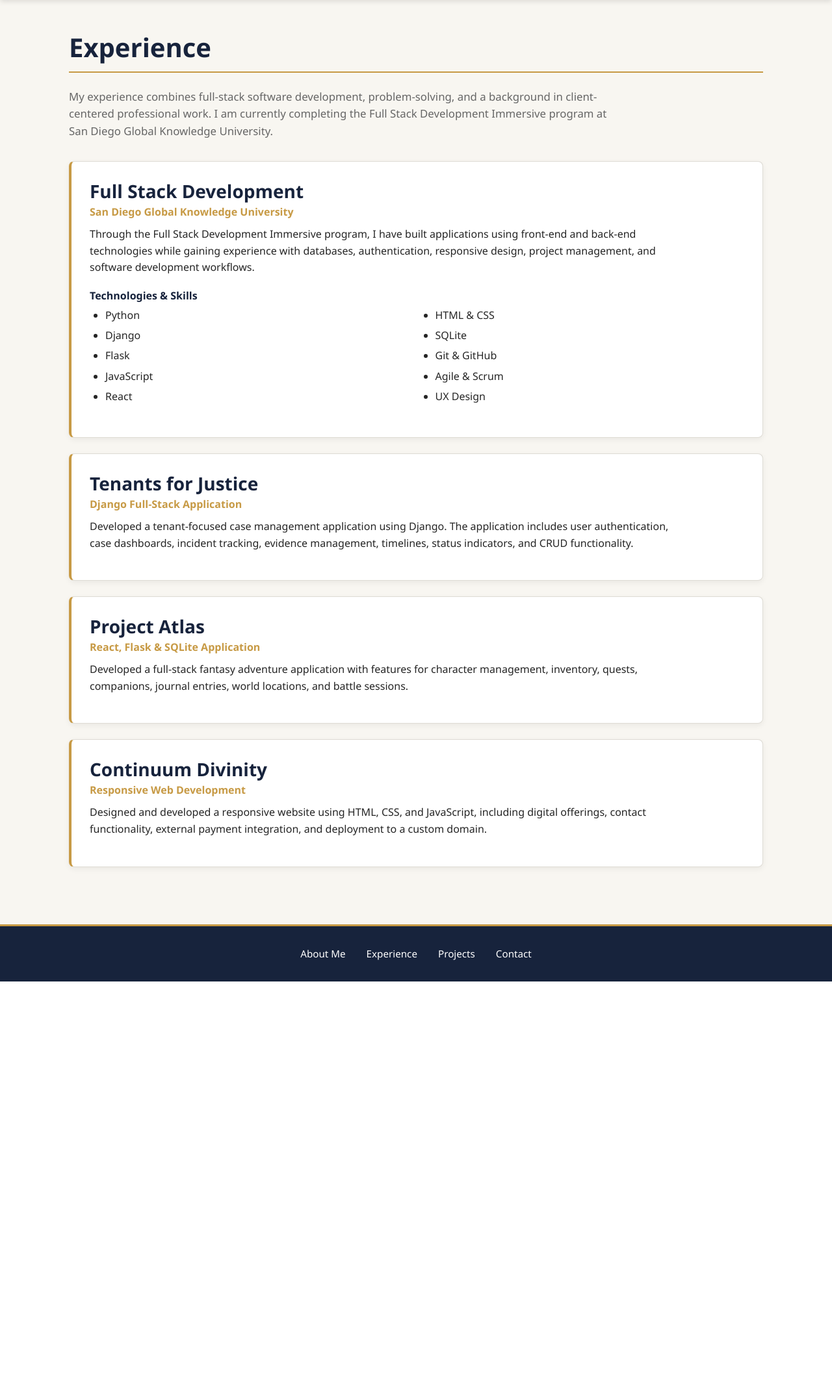
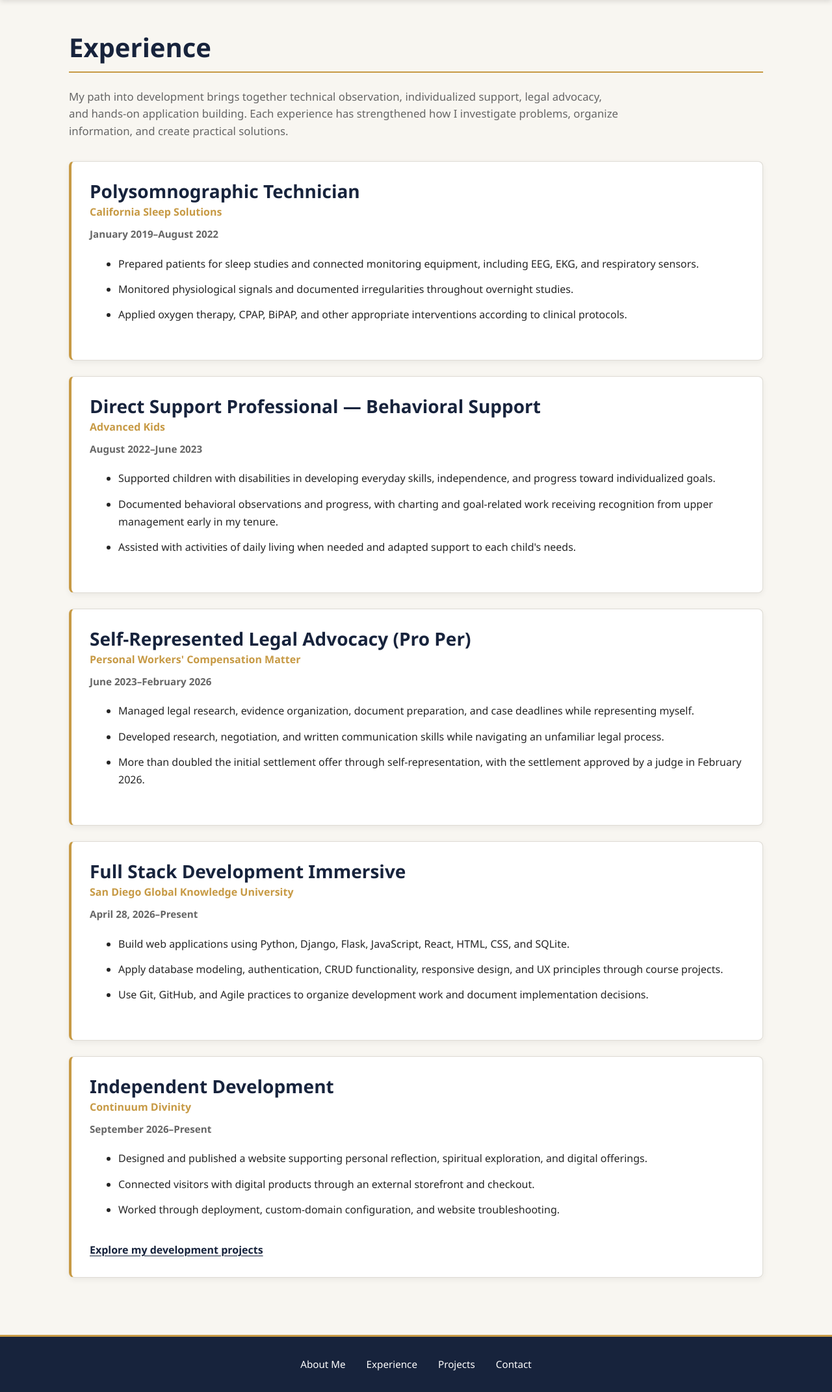
Before and after one commit to Sheamelissa89/117Project, a Django app: page /experience/ in a window 1280 px wide. Shown: the part 85-2228 px from the top of the page at 65% size. Before the commit the page ends 1596 px from the top, so only its background shows below. Run offline with Django 5.2, Linux system fonts and the light colour scheme.

Commit message:
Final Report completed changes

```diff
--- a/static/css/section.css
+++ b/static/css/section.css
@@ -261,29 +261,125 @@ form select:focus {
 }
 
 
-/* ---------- About Page ---------- */
+/* ---------- About Me ---------- */
 
-main section p {
-    max-width: 900px;
-}
-.contact-form .form-actions {
-    display: flex;
-    align-items: center;
-    gap: 24px;
+.about-section {
+    max-width: 950px;
 }
 
-.contact-form a.cancel-button {
-    display: inline-block;
-    padding: 14px 22px;
-    background-color: #192640;
-    color: #fff;
-    border: 1px solid #192640;
+.about-section .about-eyebrow {
+    margin-bottom: 0.75rem;
+    color: var(--navy);
+    font-size: 0.95rem;
+    font-weight: 700;
+    letter-spacing: 0.04em;
+}
+
+.about-section > h1 {
+    max-width: 900px;
+    margin-top: 0;
+    font-size: clamp(2rem, 4vw, 3rem);
+    line-height: 1.2;
+}
+
+.about-section .about-lead {
+    max-width: 850px;
+    margin-bottom: 1.5rem;
+    font-size: clamp(1.1rem, 2vw, 1.3rem);
+    line-height: 1.7;
+}
+
+.about-section > p {
+    max-width: 850px;
+    margin-bottom: 1.25rem;
+    line-height: 1.8;
+}
+
+.about-section > h2 {
+    margin-top: 2.5rem;
+    margin-bottom: 1rem;
+    color: var(--navy);
+    font-size: clamp(1.35rem, 2.5vw, 1.75rem);
+    line-height: 1.35;
+}
+
+.about-actions {
+    display: flex;
+    flex-wrap: wrap;
+    gap: 1rem;
+    margin: 1.75rem 0 2.5rem;
+}
+
+.about-button {
+    display: inline-flex;
+    align-items: center;
+    justify-content: center;
+    padding: 0.85rem 1.4rem;
+    background-color: var(--navy);
+    color: var(--white);
+    border: 2px solid var(--navy);
     border-radius: 6px;
     text-decoration: none;
-    font: inherit;
+    font-weight: 600;
+    line-height: 1.4;
+    text-align: center;
+}
+
+.about-button:visited {
+    color: var(--white);
+}
+
+.about-button-secondary,
+.about-button-secondary:visited {
+    background-color: transparent;
+    color: var(--navy);
+}
+
+.about-button:hover {
+    background-color: var(--cream);
+    color: var(--navy);
+}
+
+.about-button-secondary:hover {
+    background-color: var(--navy);
+    color: var(--white);
+}
+
+.about-button:focus-visible {
+    outline: 3px solid var(--gold);
+    outline-offset: 4px;
+}
+
+@media (max-width: 600px) {
+    .about-actions {
+        flex-direction: column;
+        align-items: stretch;
+    }
+}
+/* Experience details */
+
+.experience-section .experience-card ul {
+    columns: 1;
+    padding-left: 1.25rem;
+}
+
+.experience-card li {
+    margin-bottom: 0.75rem;
+    line-height: 1.7;
+}
+
+.experience-card .experience-date {
+    margin: 0.5rem 0 1.25rem;
+    color: var(--text-muted);
+    font-size: 0.95rem;
     font-weight: 600;
 }
 
-.contact-form a.cancel-button:hover {
-    background-color: #263c63;
+.experience-card > a {
+    display: inline-block;
+    margin-top: 0.5rem;
+    color: var(--navy);
+    font-weight: 600;
+    text-decoration: underline;
+    text-underline-offset: 3px;
 }
--- a/templates/base.html
+++ b/templates/base.html
@@ -11,7 +11,7 @@
     <link rel="stylesheet" href="{% static 'css/footer.css' %}">
     <link rel="stylesheet" href="{% static 'css/header.css' %}">
     <link rel="stylesheet" href="{% static 'css/responsive.css' %}">
-    <link rel="stylesheet" href="{% static 'css/section.css' %}?v=2">
+    <link rel="stylesheet" href="{% static 'css/section.css' %}?v=3">
 
     <title>{% block title %}{% endblock title %}</title>
 </head>
--- a/templates/pages/experience.html
+++ b/templates/pages/experience.html
@@ -1,6 +1,6 @@
-{% extends "base.html" %}
+{% extends 'base.html' %}
 
-{% block title %}Experience{% endblock title %}
+{% block title %}Experience | Shea Mullin{% endblock title %}
 
 {% block content %}
 
@@ -8,72 +8,120 @@
     <h1>Experience</h1>
 
     <p>
-        My experience combines full-stack software development,
-        problem-solving, and a background in client-centered professional work.
-        I am currently completing the Full Stack Development Immersive program
-        at San Diego Global Knowledge University.
+        My path into development brings together technical observation,
+        individualized support, legal advocacy, and hands-on application
+        building. Each experience has strengthened how I investigate
+        problems, organize information, and create practical solutions.
     </p>
 
-    <div class="experience-card">
-        <h2>Full Stack Development</h2>
+    <article class="experience-card">
+        <h2>Polysomnographic Technician</h2>
+        <h3>California Sleep Solutions</h3>
+        <p class="experience-date">January 2019–August 2022</p>
+
+        <ul>
+            <li>
+                Prepared patients for sleep studies and connected monitoring
+                equipment, including EEG, EKG, and respiratory sensors.
+            </li>
+            <li>
+                Monitored physiological signals and documented irregularities
+                throughout overnight studies.
+            </li>
+            <li>
+                Applied oxygen therapy, CPAP, BiPAP, and other appropriate
+                interventions according to clinical protocols.
+            </li>
+        </ul>
+    </article>
+
+    <article class="experience-card">
+        <h2>Direct Support Professional — Behavioral Support</h2>
+        <h3>Advanced Kids</h3>
+        <p class="experience-date">August 2022–June 2023</p>
+
+        <ul>
+            <li>
+                Supported children with disabilities in developing everyday
+                skills, independence, and progress toward individualized goals.
+            </li>
+            <li>
+                Documented behavioral observations and progress, with charting
+                and goal-related work receiving recognition from upper
+                management early in my tenure.
+            </li>
+            <li>
+                Assisted with activities of daily living when needed and
+                adapted support to each child's needs.
+            </li>
+        </ul>
+    </article>
+
+    <article class="experience-card">
+        <h2>Self-Represented Legal Advocacy (Pro Per)</h2>
+        <h3>Personal Workers' Compensation Matter</h3>
+        <p class="experience-date">June 2023–February 2026</p>
+
+        <ul>
+            <li>
+                Managed legal research, evidence organization, document
+                preparation, and case deadlines while representing myself.
+            </li>
+            <li>
+                Developed research, negotiation, and written communication
+                skills while navigating an unfamiliar legal process.
+            </li>
+            <li>
+                More than doubled the initial settlement offer through
+                self-representation, with the settlement approved by a
+                judge in February 2026.
+            </li>
+        </ul>
+    </article>
+
+    <article class="experience-card">
+        <h2>Full Stack Development Immersive</h2>
         <h3>San Diego Global Knowledge University</h3>
+        <p class="experience-date">April 28, 2026–Present</p>
 
-        <p>
-            Through the Full Stack Development Immersive program, I have built
-            applications using front-end and back-end technologies while gaining
-            experience with databases, authentication, responsive design,
-            project management, and software development workflows.
-        </p>
+        <ul>
+            <li>
+                Build web applications using Python, Django, Flask,
+                JavaScript, React, HTML, CSS, and SQLite.
+            </li>
+            <li>
+                Apply database modeling, authentication, CRUD functionality,
+                responsive design, and UX principles through course projects.
+            </li>
+            <li>
+                Use Git, GitHub, and Agile practices to organize development
+                work and document implementation decisions.
+            </li>
+        </ul>
+    </article>
 
-        <h4>Technologies & Skills</h4>
+    <article class="experience-card">
+        <h2>Independent Development</h2>
+        <h3>Continuum Divinity</h3>
+        <p class="experience-date">September 2026–Present</p>
+
         <ul>
-            <li>Python</li>
-            <li>Django</li>
-            <li>Flask</li>
-            <li>JavaScript</li>
-            <li>React</li>
-            <li>HTML & CSS</li>
-            <li>SQLite</li>
-            <li>Git & GitHub</li>
-            <li>Agile & Scrum</li>
-            <li>UX Design</li>
+            <li>
+                Designed and published a website supporting personal
+                reflection, spiritual exploration, and digital offerings.
+            </li>
+            <li>
+                Connected visitors with digital products through an external
+                storefront and checkout.
+            </li>
+            <li>
+                Worked through deployment, custom-domain configuration,
+                and website troubleshooting.
+            </li>
         </ul>
-    </div>
 
-    <div class="experience-card">
-        <h2>Tenants for Justice</h2>
-        <h3>Django Full-Stack Application</h3>
-
-        <p>
-            Developed a tenant-focused case management application using Django.
-            The application includes user authentication, case dashboards,
-            incident tracking, evidence management, timelines, status indicators,
-            and CRUD functionality.
-        </p>
-    </div>
-
-    <div class="experience-card">
-        <h2>Project Atlas</h2>
-        <h3>React, Flask & SQLite Application</h3>
-
-        <p>
-            Developed a full-stack fantasy adventure application with features
-            for character management, inventory, quests, companions, journal
-            entries, world locations, and battle sessions.
-        </p>
-    </div>
-
-    <div class="experience-card">
-        <h2>Continuum Divinity</h2>
-        <h3>Responsive Web Development</h3>
-
-        <p>
-            Designed and developed a responsive website using HTML, CSS, and
-            JavaScript, including digital offerings, contact functionality,
-            external payment integration, and deployment to a custom domain.
-        </p>
-    </div>
-
+        <a href="{% url 'projects' %}">Explore my development projects</a>
+    </article>
 </section>
 
 {% endblock content %}
```
Also changed, not shown: templates/pages/about_me.html (+59 -6 lines), db.sqlite3.
